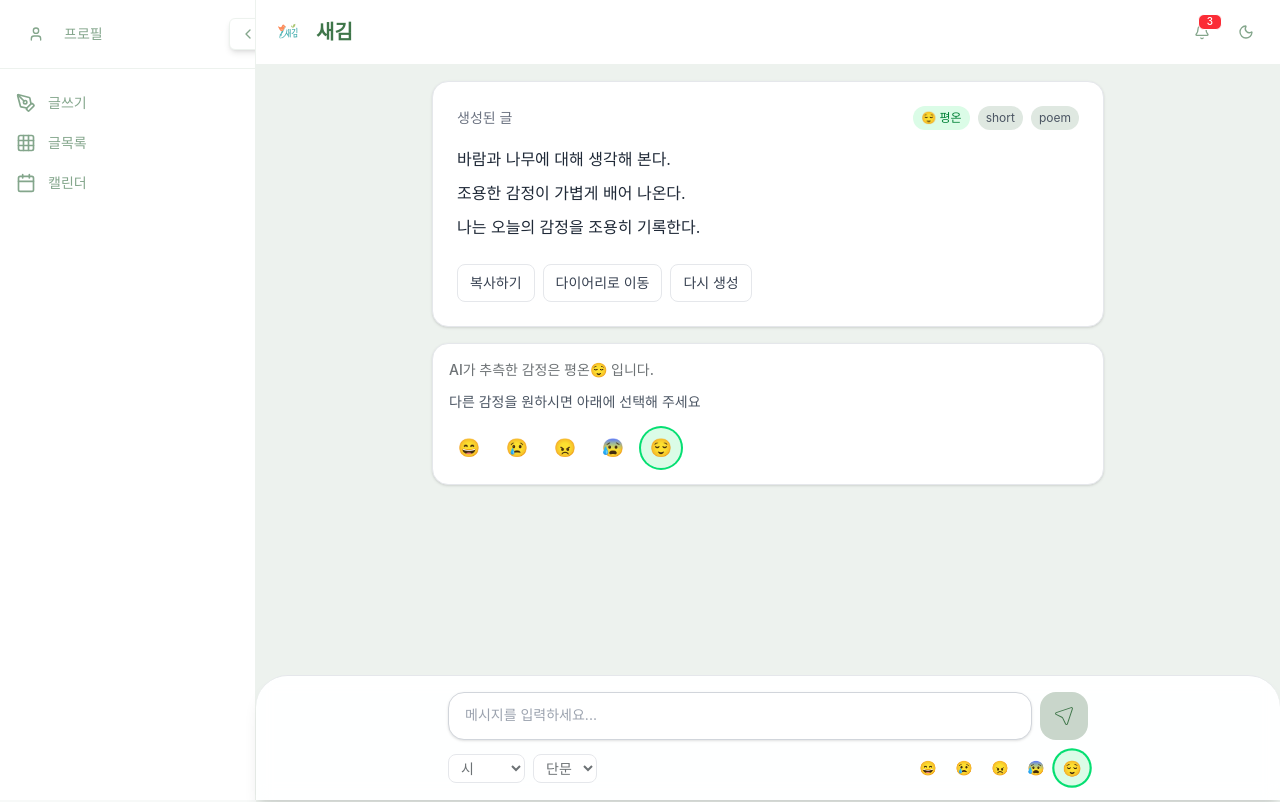
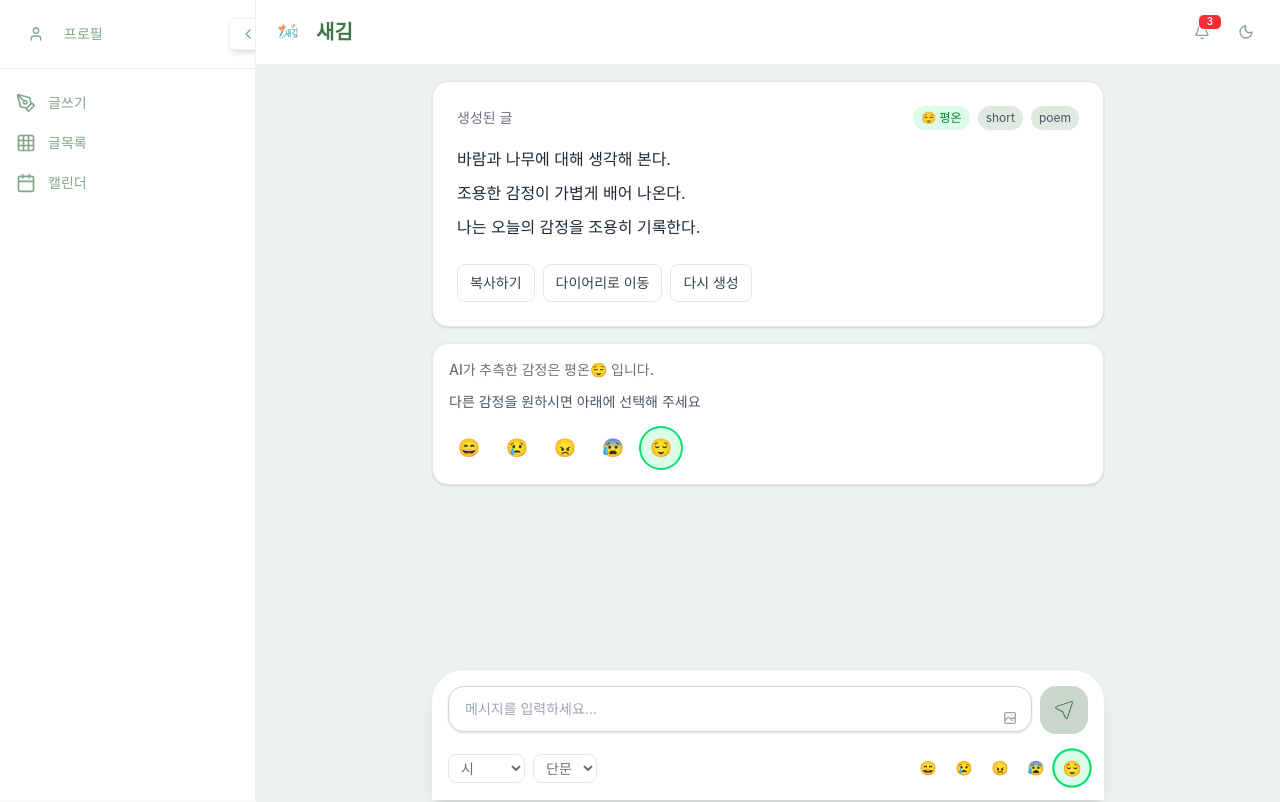
Before and after one commit to aicc6/saegim-frontend, a Next.js app: page /CreateAi in a window 1280 px wide. Shown: the top 802 px of the page. Built offline with nearby package versions, Linux system fonts and the light colour scheme.

Commit message:
이미지 추가

```diff
--- a/src/components/individual/shw/CreateChat.tsx
+++ b/src/components/individual/shw/CreateChat.tsx
@@ -11,8 +11,10 @@ import PenLoader from '@/components/common/loading';
 
 export default function CreateChat() {
   const [showToast, setShowToast] = useState(false);
+  const [selectedImages, setSelectedImages] = useState<File[]>([]);
   const textareaRef = useRef<HTMLTextAreaElement>(null);
   const messagesEndRef = useRef<HTMLDivElement>(null);
+  const fileInputRef = useRef<HTMLInputElement>(null);
   const router = useRouter();
 
   const {
@@ -73,6 +75,35 @@ export default function CreateChat() {
     setTimeout(() => setShowToast(false), 2000);
   }, []);
 
+  // 이미지 파일 선택 핸들러
+  const handleImageSelect = useCallback(
+    (event: React.ChangeEvent<HTMLInputElement>) => {
+      const files = event.target.files;
+      if (files) {
+        const newImages = Array.from(files).filter(
+          (file) =>
+            file.type.startsWith('image/') && file.size <= 5 * 1024 * 1024, // 5MB 제한
+        );
+        setSelectedImages((prev) => [...prev, ...newImages].slice(0, 3)); // 최대 3개까지
+      }
+      // input 초기화
+      if (fileInputRef.current) {
+        fileInputRef.current.value = '';
+      }
+    },
+    [],
+  );
+
+  // 이미지 삭제 핸들러
+  const handleImageRemove = useCallback((index: number) => {
+    setSelectedImages((prev) => prev.filter((_, i) => i !== index));
+  }, []);
+
+  // 이미지 추가 버튼 클릭 핸들러
+  const handleAddImageClick = useCallback(() => {
+    fileInputRef.current?.click();
+  }, []);
+
   // 다이어리로 이동 핸들러
   const handleMoveToDiary = useCallback(
     (messageContent: string, messageEmotion?: string) => {
@@ -104,7 +135,8 @@ export default function CreateChat() {
       if (e.key === 'Enter' && !e.shiftKey && !isGenerating && prompt.trim()) {
         e.preventDefault();
         generateInSession(emotion);
-        // 메시지 전송 후 스크롤 (사용자 메시지가 추가된 후)
+        // 메시지 전송 후 이미지 초기화 및 스크롤
+        setSelectedImages([]);
         setTimeout(scrollToBottom, 200);
       }
     },
@@ -120,6 +152,15 @@ export default function CreateChat() {
       textareaRef.current.style.overflowY = 'hidden';
     }
   }, [prompt]);
+
+  // 컴포넌트 언마운트 시 URL 객체 정리
+  useEffect(() => {
+    return () => {
+      selectedImages.forEach((image) => {
+        URL.revokeObjectURL(URL.createObjectURL(image));
+      });
+    };
+  }, [selectedImages]);
 
   return (
     <div className="flex min-h-screen flex-col relative">
@@ -292,10 +333,39 @@ export default function CreateChat() {
       </div>
 
       {/* 하단 고정 입력 영역 */}
-      <div className="sticky bottom-0 z-50 border-t border-gray-200 rounded-t-4xl bg-white/95 backdrop-blur-sm shadow-lg">
-        <div className="mx-auto max-w-2xl p-4 space-y-3">
+      <div className="sticky bottom-0 z-50">
+        <div className="mx-auto max-w-2xl">
+          <div className="border-t border-gray-200 rounded-t-4xl bg-white/95 backdrop-blur-sm shadow-lg p-4 space-y-3">
+            {/* 선택된 이미지들 미리보기 */}
+            {selectedImages.length > 0 && (
+              <div className="mb-3">
+                <div className="flex flex-wrap gap-2">
+                  {selectedImages.map((image, index) => (
+                    <div key={index} className="relative group">
+                      <img
+                        src={URL.createObjectURL(image)}
+                        alt={`선택된 이미지 ${index + 1}`}
+                        className="w-16 h-16 object-cover rounded-lg border-2 border-sage-30"
+                      />
+                      <button
+                        type="button"
+                        onClick={() => handleImageRemove(index)}
+                        className="absolute -top-1 -right-1 w-5 h-5 bg-red-500 text-white rounded-full text-xs flex items-center justify-center hover:bg-red-600 transition-colors"
+                      >
+                        ×
+                      </button>
+                    </div>
+                  ))}
+                </div>
+                <p className="mt-1 text-xs text-gray-500">
+                  {selectedImages.length}/3개 이미지 선택됨
+                </p>
+              </div>
+            )}
+
             {/* 메인 입력창 */}
             <div className="flex gap-2">
+              <div className="flex-1 relative">
                 <textarea
                   ref={textareaRef}
                   value={prompt}
@@ -305,14 +375,40 @@ export default function CreateChat() {
                   }}
                   rows={1}
                   placeholder="메시지를 입력하세요..."
-              className="flex-1 rounded-2xl border border-gray-300 bg-white px-4 py-3 text-sm text-gray-900 placeholder:text-gray-400 focus:outline-none focus:ring-2 focus:ring-green-500 shadow-sm resize-none min-h-[44px]"
+                  className="w-full rounded-2xl border border-gray-300 bg-white px-4 py-3 pr-10 text-sm text-gray-900 placeholder:text-gray-400 focus:outline-none focus:ring-2 focus:ring-green-500 shadow-sm resize-none min-h-[44px]"
                   style={{ height: 'auto' }}
                   onKeyDown={handleKeyDown}
                 />
+
+                {/* 이미지 추가 버튼 - textarea 내부 오른쪽 */}
+                {selectedImages.length < 3 && (
+                  <button
+                    type="button"
+                    onClick={handleAddImageClick}
+                    className="absolute bottom-2 right-2 w-7 h-7 flex items-center justify-center text-gray-400 hover:text-gray-600 hover:bg-gray-50 rounded-lg transition-colors"
+                    title="이미지 추가"
+                  >
+                    <svg
+                      className="w-4 h-4"
+                      fill="none"
+                      stroke="currentColor"
+                      viewBox="0 0 24 24"
+                    >
+                      <path
+                        strokeLinecap="round"
+                        strokeLinejoin="round"
+                        strokeWidth={2}
+                        d="M4 16l4.586-4.586a2 2 0 012.828 0L16 16m-2-2l1.586-1.586a2 2 0 012.828 0L20 14m-6-6h.01M6 20h12a2 2 0 002-2V6a2 2 0 00-2-2H6a2 2 0 00-2 2v12a2 2 0 002 2z"
+                      />
+                    </svg>
+                  </button>
+                )}
+              </div>
               <button
                 onClick={() => {
                   generateInSession(emotion);
-                // 메시지 전송 후 스크롤 (사용자 메시지가 추가된 후)
+                  // 메시지 전송 후 이미지 초기화 및 스크롤
+                  setSelectedImages([]);
                   setTimeout(scrollToBottom, 200);
                 }}
                 disabled={isGenerating || !prompt.trim()}
@@ -321,6 +417,16 @@ export default function CreateChat() {
                 <CiLocationArrow1 className="text-sage-100" />
               </button>
             </div>
+
+            {/* 숨겨진 파일 input */}
+            <input
+              ref={fileInputRef}
+              type="file"
+              accept="image/*"
+              multiple
+              onChange={handleImageSelect}
+              className="hidden"
+            />
 
             {/* 옵션 선택 */}
             <div className="flex items-center gap-2 text-sm">
@@ -365,6 +471,7 @@ export default function CreateChat() {
                     {emoji}
                   </button>
                 ))}
+              </div>
             </div>
           </div>
         </div>
```
Lines whose indentation alone changed are shown as unchanged.
